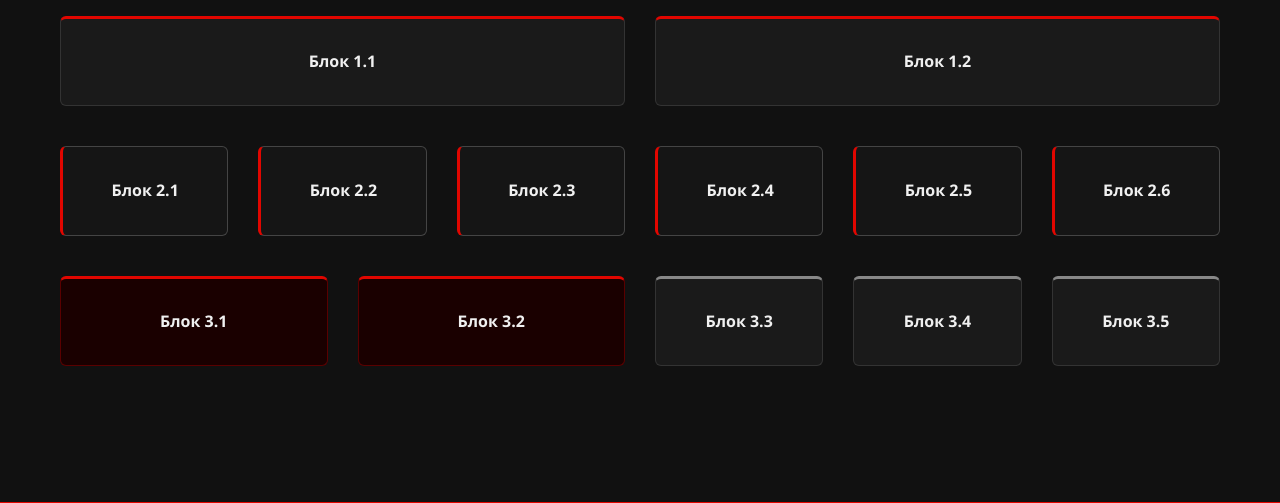
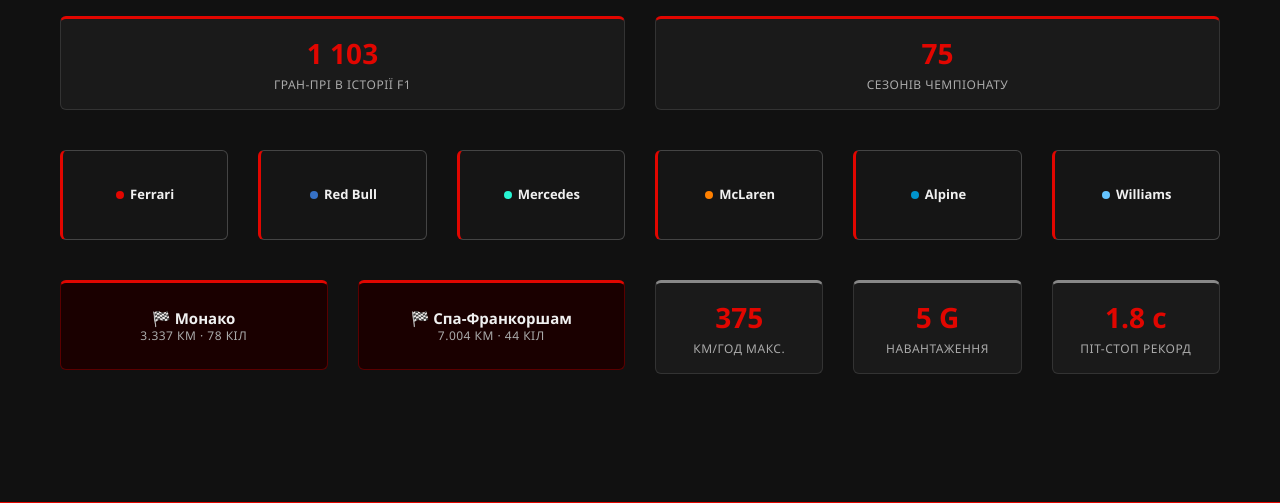
Before and after one commit to mA1nBTW/f1universe_lb2, a plain HTML site: page bootstrap.html in a window 1280 px wide. Shown: the part 134-637 px from the top of the page. Drawn offline with nearby package versions, Linux system fonts and the light colour scheme.

Commit message:
Content added

```diff
--- a/bootstrap.html
+++ b/bootstrap.html
@@ -15,13 +15,19 @@
             border-radius: 6px;
             min-height: 90px;
             display: flex;
+            flex-direction: column;
             align-items: center;
             justify-content: center;
             font-weight: 700;
-            font-size: 16px;
-            padding: 16px;
+            font-size: 15px;
+            padding: 16px 12px;
             font-family: 'Segoe UI', Arial, sans-serif;
+            text-align: center;
+            line-height: 1.35;
         }
+        .block-inner .stat-num { font-size: 28px; color: #e10600; margin-bottom: 4px; }
+        .block-inner .stat-label { font-size: 12px; font-weight: 400; color: #aaa; text-transform: uppercase; letter-spacing: .5px; }
+        .block-inner .team-dot { width: 8px; height: 8px; border-radius: 50%; display: inline-block; margin-right: 6px; }
 
         .row-1 .block-inner {
             background-color: #1a1a1a;
@@ -35,6 +41,7 @@
             border: 1px solid #444;
             border-left: 3px solid #e10600;
             color: #f0f0f0;
+            font-size: 13px;
         }
 
         .row-3 .block-inner {
@@ -75,55 +82,91 @@
                     Лабораторна з <span class="accent">Bootstrap</span>
                 </h2>
 
+                <!-- Ряд 1 -->
                 <div class="row row-1 mb-4">
                     <div class="col-4 col-lg-6 mb-3">
-                        <div class="block-inner">Блок 1.1</div>
+                        <div class="block-inner">
+                            <span class="stat-num">1 103</span>
+                            <span class="stat-label">Гран-прі в історії F1</span>
+                        </div>
                     </div>
                     <div class="col-4 col-lg-6 mb-3">
-                        <div class="block-inner">Блок 1.2</div>
+                        <div class="block-inner">
+                            <span class="stat-num">75</span>
+                            <span class="stat-label">Сезонів чемпіонату</span>
+                        </div>
                     </div>
                 </div>
 
+                <!-- Ряд 2 -->
                 <div class="row row-2 mb-4">
                     <div class="col-2 mb-3 d-none d-md-block">
-                        <div class="block-inner">Блок 2.1</div>
+                        <div class="block-inner">
+                            <span><span class="team-dot" style="background:#e10600"></span>Ferrari</span>
+                        </div>
                     </div>
                     <div class="col-2 mb-3">
-                        <div class="block-inner">Блок 2.2</div>
+                        <div class="block-inner">
+                            <span><span class="team-dot" style="background:#3671C6"></span>Red Bull</span>
+                        </div>
                     </div>
                     <div class="col-2 mb-3 d-none d-md-block">
-                        <div class="block-inner">Блок 2.3</div>
+                        <div class="block-inner">
+                            <span><span class="team-dot" style="background:#27F4D2"></span>Mercedes</span>
+                        </div>
                     </div>
                     <div class="col-2 mb-3">
-                        <div class="block-inner">Блок 2.4</div>
+                        <div class="block-inner">
+                            <span><span class="team-dot" style="background:#FF8000"></span>McLaren</span>
+                        </div>
                     </div>
                     <div class="col-2 mb-3 d-none d-md-block">
-                        <div class="block-inner">Блок 2.5</div>
+                        <div class="block-inner">
+                            <span><span class="team-dot" style="background:#0093cc"></span>Alpine</span>
+                        </div>
                     </div>
                     <div class="col-2 mb-3">
-                        <div class="block-inner">Блок 2.6</div>
+                        <div class="block-inner">
+                            <span><span class="team-dot" style="background:#64C4FF"></span>Williams</span>
+                        </div>
                     </div>
                 </div>
 
+                <!-- Ряд 3 -->
                 <div class="row row-3">
 
                     <div class="col-3 mb-3">
-                        <div class="block-inner">Блок 3.1</div>
+                        <div class="block-inner">
+                            🏁 Монако<br>
+                            <span class="stat-label">3.337 км · 78 кіл</span>
+                        </div>
                     </div>
 
                     <div class="col-3 mb-3 d-none d-sm-block">
-                        <div class="block-inner">Блок 3.2</div>
+                        <div class="block-inner">
+                            🏁 Спа-Франкоршам<br>
+                            <span class="stat-label">7.004 км · 44 кіл</span>
+                        </div>
                     </div>
                     <div class="col-3 d-sm-none"></div>
 
                     <div class="col-2 mb-3">
-                        <div class="block-inner block-inner--right">Блок 3.3</div>
+                        <div class="block-inner block-inner--right">
+                            <span class="stat-num">375</span>
+                            <span class="stat-label">км/год макс.</span>
+                        </div>
                     </div>
                     <div class="col-2 mb-3">
-                        <div class="block-inner block-inner--right">Блок 3.4</div>
+                        <div class="block-inner block-inner--right">
+                            <span class="stat-num">5 G</span>
+                            <span class="stat-label">навантаження</span>
+                        </div>
                     </div>
                     <div class="col-2 mb-3">
-                        <div class="block-inner block-inner--right">Блок 3.5</div>
+                        <div class="block-inner block-inner--right">
+                            <span class="stat-num">1.8 с</span>
+                            <span class="stat-label">піт-стоп рекорд</span>
+                        </div>
                     </div>
 
                 </div>
```
